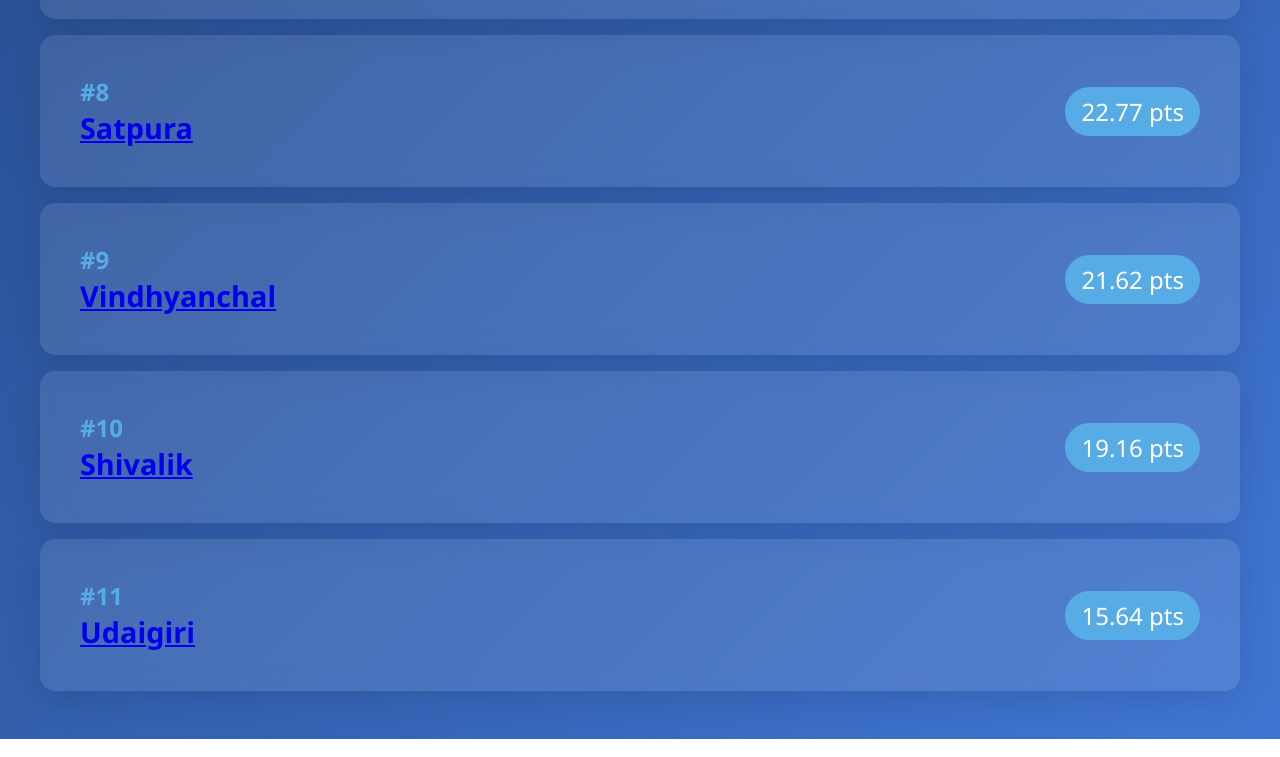
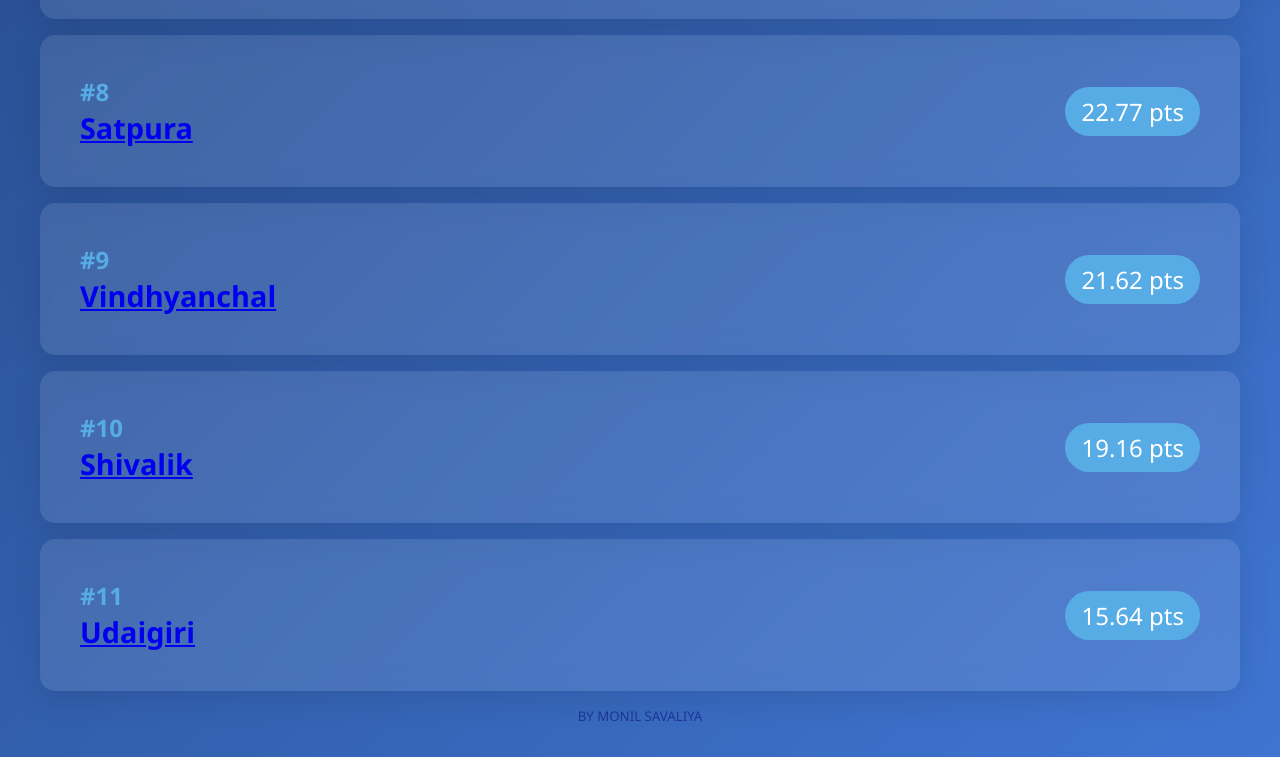
Before and after one commit to monilsavaliya/gc, a plain HTML site: page index.html in a window 1280 px wide. Shown: the part 1232-1989 px from the top of the page. Drawn offline with Linux system fonts and the light colour scheme.

Commit message:
Update index.html

```diff
--- a/index.html
+++ b/index.html
@@ -49,6 +49,16 @@
             cursor: pointer;
             padding: 1rem;
         }
+              footer h5 {
+    text-align: center;
+    color: rgb(31, 53, 154);
+    font-weight: normal;
+}
+footer h5 a {
+    color: inherit;
+    text-decoration: none;
+    cursor: default;
+}
 
         .hostel-rank {
             font-size: 1.5rem;
@@ -126,6 +136,13 @@
         <h1>GENERAL CHAMPIONSHIP 2025</h1>
 
     </div>
+     <footer>
+        <h5>
+            <a href="https://www.linkedin.com/in/monil-savaliya-75b604321?utm_source=share&utm_campaign=share_via&utm_content=profile&utm_medium=android_app">
+                BY MONIL SAVALIYA
+            </a>
+        </h5>
+    </footer>
 
     <script>
         // Sorted hostel data based on total points
```
